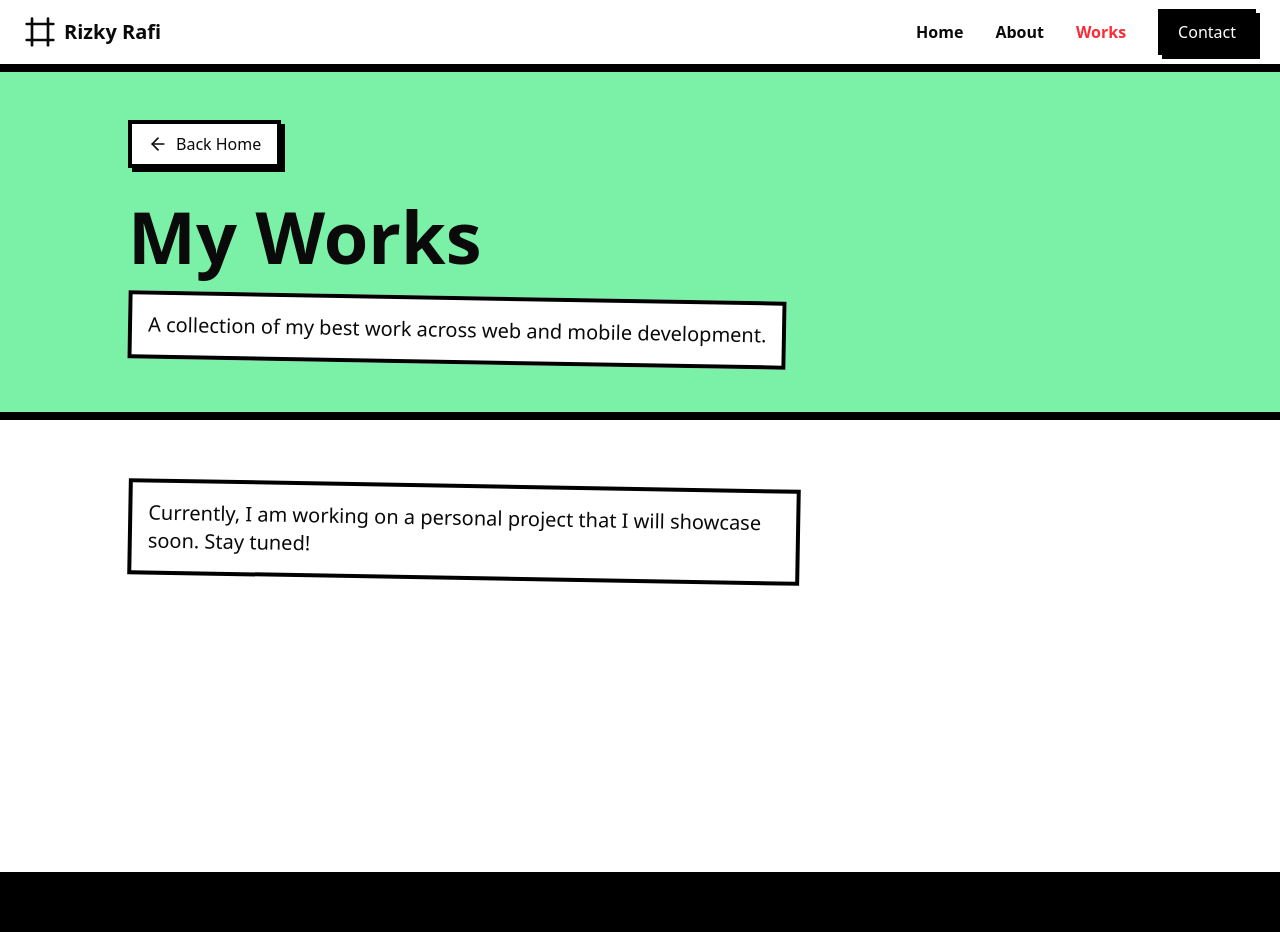
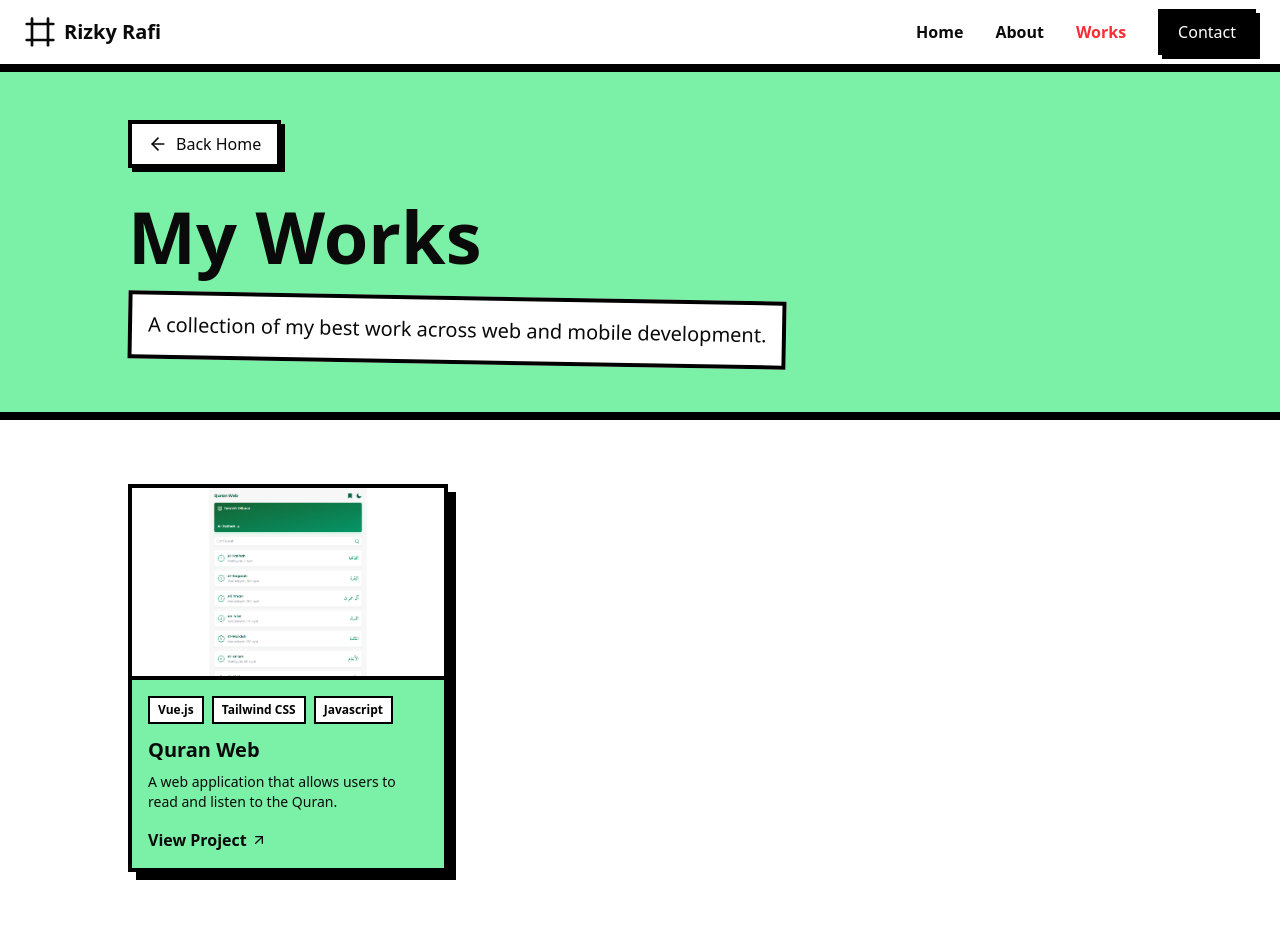
Before and after one commit to rizkraf/rizky.moe, a Next.js app: page /works in a window 1280 px wide. Shown: the top 932 px of the page. Built offline with nearby package versions, Linux system fonts and the light colour scheme.

Commit message:
feat: add Quran Web project data and update WorksGrid to use animated components

```diff
--- a/src/components/project-card.tsx
+++ b/src/components/project-card.tsx
@@ -1,6 +1,7 @@
 import Image from 'next/image';
-import Link from 'next/link';
 import { ArrowUpRight } from 'lucide-react';
+import { motion } from 'motion/react';
+import { popAnimation } from '@/lib/animation';
 
 interface ProjectCardProps {
   title: string;
@@ -20,7 +21,13 @@ export function ProjectCard({
   color,
 }: ProjectCardProps) {
   return (
-    <div
+    <motion.div
+      initial="hidden"
+      whileInView="show"
+      whileHover="hover"
+      whileTap="tap"
+      viewport={{ once: true }}
+      variants={popAnimation}
       className={`group border-4 border-black ${color} overflow-hidden relative shadow-[8px_8px_0px_0px_rgba(0,0,0)] hover:shadow-[4px_4px_0px_0px_rgba(0,0,0)] transition-all duration-300`}
     >
       <div className="relative h-48 overflow-hidden border-b-4 border-black">
@@ -34,23 +41,47 @@ export function ProjectCard({
       <div className="p-4">
         <div className="flex flex-wrap gap-2 mb-3">
           {tags.map((tag, index) => (
-            <span
+            <motion.span
               key={index}
               className="bg-white text-black text-xs font-bold px-2 py-1 border-2 border-black"
+              initial={{ opacity: 0, y: 10 }}
+              whileInView={{ opacity: 1, y: 0 }}
+              transition={{ delay: 0.1 * index }}
             >
               {tag}
-            </span>
+            </motion.span>
           ))}
         </div>
-        <h3 className="text-xl font-bold mb-2">{title}</h3>
-        <p className="text-sm mb-4">{description}</p>
-        <Link
-          href={link}
-          className="inline-flex items-center font-bold hover:underline"
+        <motion.h3
+          className="text-xl font-bold mb-2"
+          initial={{ opacity: 0 }}
+          whileInView={{ opacity: 1 }}
+          transition={{ delay: 0.2 }}
         >
-          View Project <ArrowUpRight className="ml-1 h-4 w-4" />
-        </Link>
+          {title}
+        </motion.h3>
+        <motion.p
+          className="text-sm mb-4"
+          initial={{ opacity: 0 }}
+          whileInView={{ opacity: 1 }}
+          transition={{ delay: 0.3 }}
+        >
+          {description}
+        </motion.p>
+        <motion.div
+          whileHover={{ x: 5 }}
+          transition={{ type: 'spring', stiffness: 400 }}
+        >
+          <a
+            href={link}
+            target="_blank"
+            rel="noopener noreferrer"
+            className="inline-flex items-center font-bold hover:underline"
+          >
+            View Project <ArrowUpRight className="ml-1 h-4 w-4" />
+          </a>
+        </motion.div>
       </div>
-    </div>
+    </motion.div>
   );
 }
--- a/src/components/works/grid.tsx
+++ b/src/components/works/grid.tsx
@@ -1,104 +1,30 @@
 'use client';
-import { slideInLeft } from '@/lib/animation';
+import { AnimatedList } from '../animated-list';
+import { AnimatedSection } from '../animated-section';
 import { motion } from 'motion/react';
+import { ProjectCard } from '../project-card';
+import { fadeUp } from '@/lib/animation';
+import { projects } from '@/lib/projects-data';
 
 export default function WorksGrid() {
   return (
-    <section className="px-6 py-16">
-      {/* <div className="container mx-auto max-w-5xl">
-          <div className="mb-12">
-            <h2 className="text-3xl font-black mb-6">Filter Projects</h2>
-            <div className="flex flex-wrap gap-3">
-              <Button className="bg-black text-white border-4 border-black hover:bg-white hover:text-black rounded-none shadow-[4px_4px_0px_0px_rgba(0,0,0)] hover:shadow-[2px_2px_0px_0px_rgba(0,0,0)] transition-all">
-                All
-              </Button>
-              <Button
-                variant="outline"
-                className="bg-white text-black border-4 border-black hover:bg-black hover:text-white rounded-none shadow-[4px_4px_0px_0px_rgba(0,0,0)] hover:shadow-[2px_2px_0px_0px_rgba(0,0,0)] transition-all"
-              >
-                Web Design
-              </Button>
-              <Button
-                variant="outline"
-                className="bg-white text-black border-4 border-black hover:bg-black hover:text-white rounded-none shadow-[4px_4px_0px_0px_rgba(0,0,0)] hover:shadow-[2px_2px_0px_0px_rgba(0,0,0)] transition-all"
-              >
-                Mobile
-              </Button>
-              <Button
-                variant="outline"
-                className="bg-white text-black border-4 border-black hover:bg-black hover:text-white rounded-none shadow-[4px_4px_0px_0px_rgba(0,0,0)] hover:shadow-[2px_2px_0px_0px_rgba(0,0,0)] transition-all"
-              >
-                Branding
-              </Button>
-              <Button
-                variant="outline"
-                className="bg-white text-black border-4 border-black hover:bg-black hover:text-white rounded-none shadow-[4px_4px_0px_0px_rgba(0,0,0)] hover:shadow-[2px_2px_0px_0px_rgba(0,0,0)] transition-all"
-              >
-                UI/UX
-              </Button>
-            </div>
-          </div>
-
-          <div className="grid grid-cols-1 md:grid-cols-2 lg:grid-cols-3 gap-8">
-            <ProjectCard
-              title="E-commerce Redesign"
-              description="A complete redesign of an e-commerce platform focusing on user experience and conversion optimization."
-              image="/placeholder.svg?height=400&width=600"
-              tags={['UI/UX', 'Figma', 'React']}
-              link="#"
-              color="bg-yellow-300"
-            />
-            <ProjectCard
-              title="Mobile Banking App"
-              description="A mobile banking application designed for simplicity and security, with a focus on accessibility."
-              image="/placeholder.svg?height=400&width=600"
-              tags={['Mobile', 'UI Design', 'Swift']}
-              link="#"
-              color="bg-green-300"
-            />
-            <ProjectCard
-              title="Brand Identity System"
-              description="A comprehensive brand identity system for a tech startup, including logo, color palette, and guidelines."
-              image="/placeholder.svg?height=400&width=600"
-              tags={['Branding', 'Illustrator']}
-              link="#"
-              color="bg-red-300"
-            />
-            <ProjectCard
-              title="Portfolio Website"
-              description="A custom portfolio website for a photographer showcasing their work with a focus on visual storytelling."
-              image="/placeholder.svg?height=400&width=600"
-              tags={['Web Design', 'JavaScript', 'CSS']}
-              link="#"
-              color="bg-blue-300"
-            />
-            <ProjectCard
-              title="Health & Fitness App"
-              description="A mobile application for tracking fitness goals, nutrition, and providing personalized workout plans."
-              image="/placeholder.svg?height=400&width=600"
-              tags={['Mobile', 'UI/UX', 'React Native']}
-              link="#"
-              color="bg-purple-300"
-            />
-            <ProjectCard
-              title="Restaurant Website"
-              description="A website for a local restaurant featuring online ordering, reservations, and menu management."
-              image="/placeholder.svg?height=400&width=600"
-              tags={['Web Design', 'Next.js', 'CMS']}
-              link="#"
-              color="bg-orange-300"
-            />
-          </div>
-        </div> */}
-      <motion.div
-        variants={slideInLeft}
-        className="container mx-auto max-w-5xl"
-      >
-        <p className="text-lg md:text-xl max-w-2xl mb-8 border-4 border-black bg-white p-4 rotate-1">
-          Currently, I am working on a personal project that I will showcase
-          soon. Stay tuned!
-        </p>
-      </motion.div>
-    </section>
+    <AnimatedSection className="px-6 py-16">
+      <div className="container mx-auto max-w-5xl">
+        <AnimatedList className="grid grid-cols-1 md:grid-cols-2 lg:grid-cols-3 gap-8">
+          {projects.map((project, index) => (
+            <motion.div key={index} variants={fadeUp}>
+              <ProjectCard
+                title={project.title}
+                description={project.description}
+                image={project.image}
+                tags={project.tags}
+                link={project.link}
+                color={project.color}
+              />
+            </motion.div>
+          ))}
+        </AnimatedList>
+      </div>
+    </AnimatedSection>
   );
 }
--- /dev/null
+++ b/src/lib/projects-data.ts
@@ -0,0 +1,13 @@
+import QuranWeb from '../../public/quran-web.png';
+
+export const projects = [
+  {
+    title: 'Quran Web',
+    description:
+      'A web application that allows users to read and listen to the Quran.',
+    image: QuranWeb.src,
+    tags: ['Vue.js', 'Tailwind CSS', 'Javascript'],
+    link: 'https://quran.rizky.moe',
+    color: 'bg-green-300',
+  },
+];
```
Also changed, not shown: public/quran-web.png (added).
